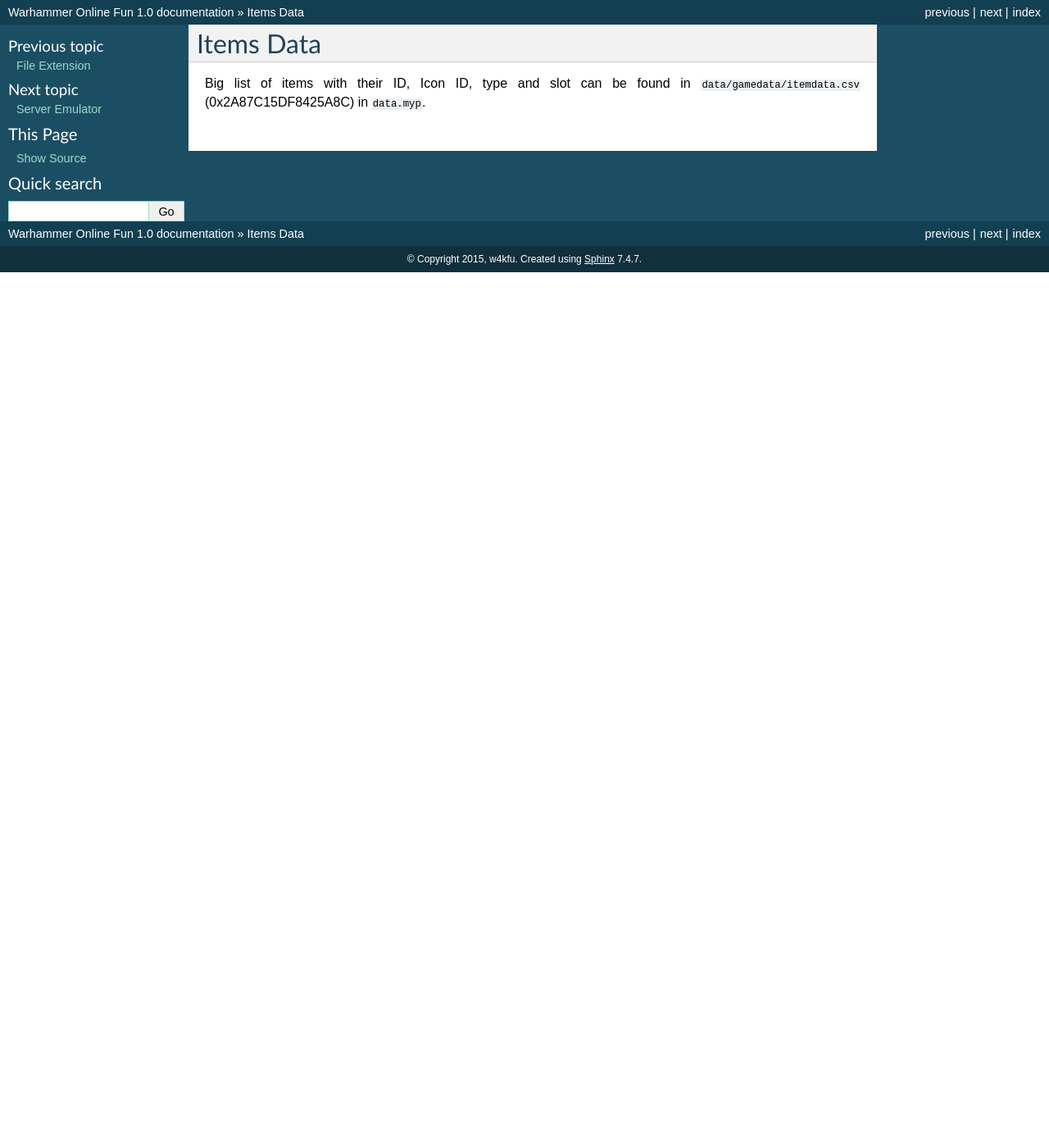
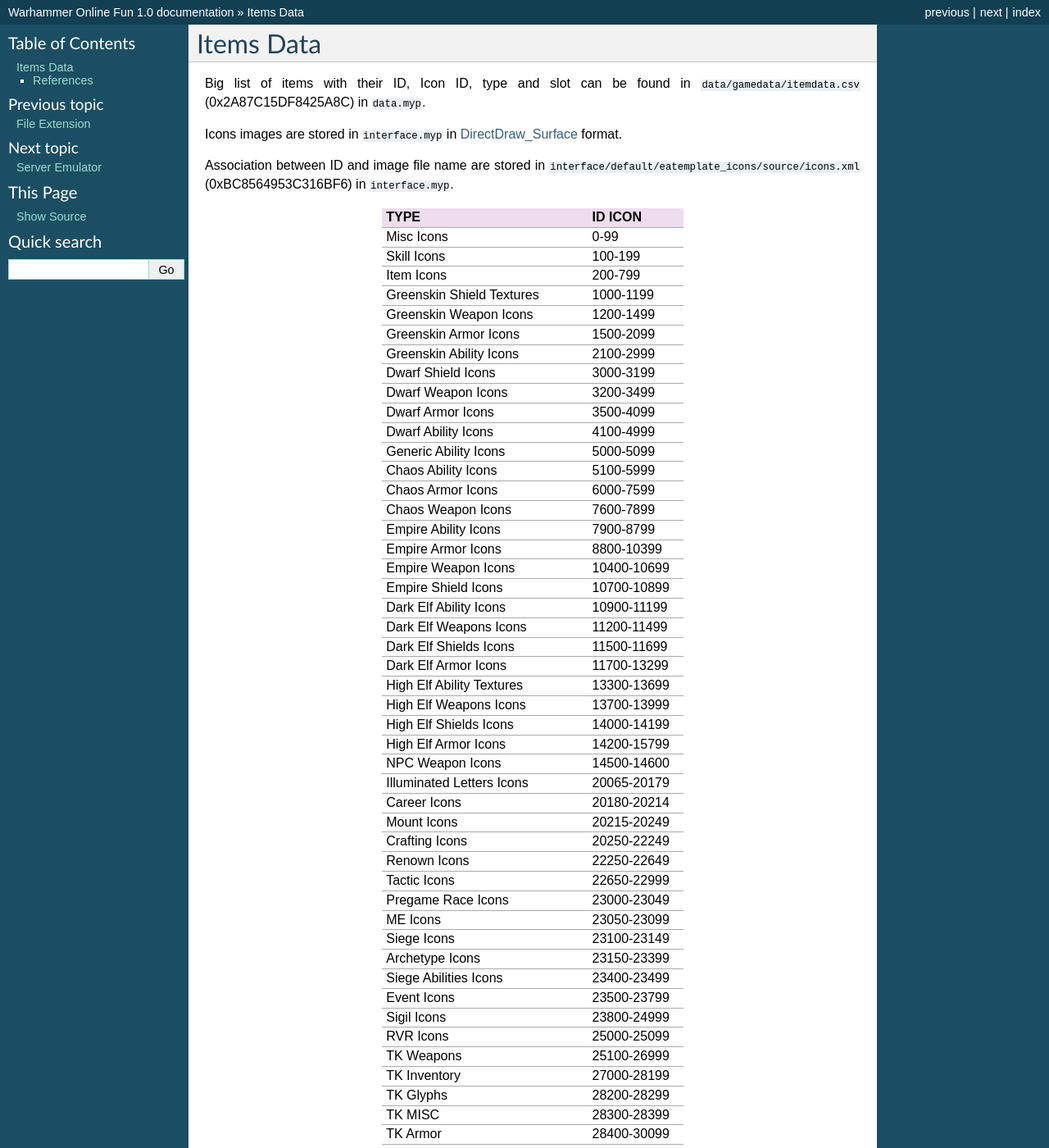
Before and after one commit to w4kfu/waronline_fun, a Sphinx documentation site: the page built from Doc/source/ItemsData.rst, in a window 1280 px wide and 1400 px high. Shown: the whole window at 82% size. Built offline with Sphinx 7.4.7, drawn with Linux system fonts in a browser that asks for light colours; some of the changed text lies outside the part shown.

Commit message:
update items data and zones

```diff
--- a/Doc/source/ItemsData.rst
+++ b/Doc/source/ItemsData.rst
@@ -3,3 +3,73 @@ Items Data
 
 Big list of items with their ID, Icon ID, type and slot can be found in
 :file:`data/gamedata/itemdata.csv` (0x2A87C15DF8425A8C) in :file:`data.myp`.
+
+Icons images are stored in :file:`interface.myp` in `DirectDraw_Surface`_ format.
+
+Association between ID and image file name are stored in :file:`interface/default/eatemplate_icons/source/icons.xml`
+(0xBC8564953C316BF6) in :file:`interface.myp`.
+
+================================================== =================
+TYPE                                               ID ICON
+================================================== =================
+Misc Icons                                         0-99
+Skill Icons                                        100-199
+Item Icons                                         200-799
+Greenskin Shield Textures                          1000-1199
+Greenskin Weapon Icons                             1200-1499
+Greenskin Armor Icons                              1500-2099
+Greenskin Ability Icons                            2100-2999
+Dwarf Shield Icons                                 3000-3199
+Dwarf Weapon Icons                                 3200-3499
+Dwarf Armor Icons                                  3500-4099
+Dwarf Ability Icons                                4100-4999
+Generic Ability Icons                              5000-5099
+Chaos Ability Icons                                5100-5999
+Chaos Armor Icons                                  6000-7599
+Chaos Weapon Icons                                 7600-7899
+Empire Ability Icons                               7900-8799
+Empire Armor Icons                                 8800-10399
+Empire Weapon Icons                                10400-10699
+Empire Shield Icons                                10700-10899
+Dark Elf Ability Icons                             10900-11199
+Dark Elf Weapons Icons                             11200-11499
+Dark Elf Shields Icons                             11500-11699
+Dark Elf Armor Icons                               11700-13299
+High Elf Ability Textures                          13300-13699
+High Elf Weapons Icons                             13700-13999
+High Elf Shields Icons                             14000-14199
+High Elf Armor Icons                               14200-15799
+NPC Weapon Icons                                   14500-14600
+Illuminated Letters Icons                          20065-20179
+Career Icons                                       20180-20214
+Mount Icons                                        20215-20249
+Crafting Icons                                     20250-22249
+Renown Icons                                       22250-22649
+Tactic Icons                                       22650-22999
+Pregame Race Icons                                 23000-23049
+ME Icons                                           23050-23099
+Siege Icons                                        23100-23149
+Archetype Icons                                    23150-23399
+Siege Abilities Icons                              23400-23499
+Event Icons                                        23500-23799
+Sigil Icons                                        23800-24999
+RVR Icons                                          25000-25099
+TK Weapons                                         25100-26999
+TK Inventory                                       27000-28199
+TK Glyphs                                          28200-28299
+TK MISC                                            28300-28399
+TK Armor                                           28400-30099
+TK CLOAKS                                          30100-30199
+TK TROPHIES                                        30200-30299
+TK TALISMANS                                       30300-30399
+WILD HUNT PAW PRINTS                               30400-30449
+GENERIC ACCESSORY ICONS                            30550-40000
+MTX ICONS                                          30437-50000
+Extra Mount ICONS  and Trophies                    50001-500100
+T5 BH and 7 armor ICONS                            50101-50500
+================================================== =================
+
+References
+----------
+
+.. [#DirectDraw_Surface] http://en.wikipedia.org/wiki/DirectDraw_Surface
```
Also changed, not shown: Doc/source/Server.rst (+7 -2 lines), Doc/source/ZonesData.rst (+22 -18 lines).
